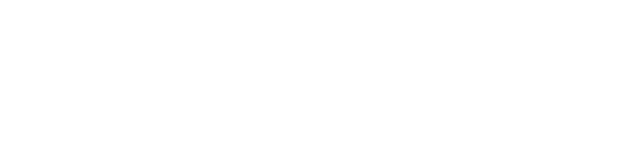
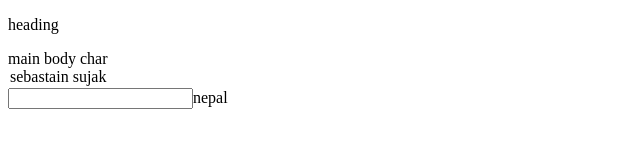
Before and after one commit to cursitesebastian-bot/pppo, a website: page index.html in a window 1280 px wide. Shown: the whole page, without its empty margins (0-640 px from the left). Drawn offline with Linux system fonts and the light colour scheme.

Commit message:
Update index.html

```diff
--- a/index.html
+++ b/index.html
@@ -3,9 +3,22 @@
   <head>
     <meta charset="UTF-8" />
     <meta name="viewport" content="width=device-width, initial-scale=1.0" />
-    <title>Document</title>
+    <title>CAT</title>
   </head>
   <body>
+    <section>
+      <div>
+        <p>heading</p>
+      </div>
+      <div> main body char</div>
+      <div>
+        <option>
+          <li>sebastain</li>
+          <li>sujak</li>
+        </option>
+        <input type="boody" id="nepal">nepal</input>
+      </div>
+    </section>
     <script src="/script.js"></script>
   </body>
 </html>
```
